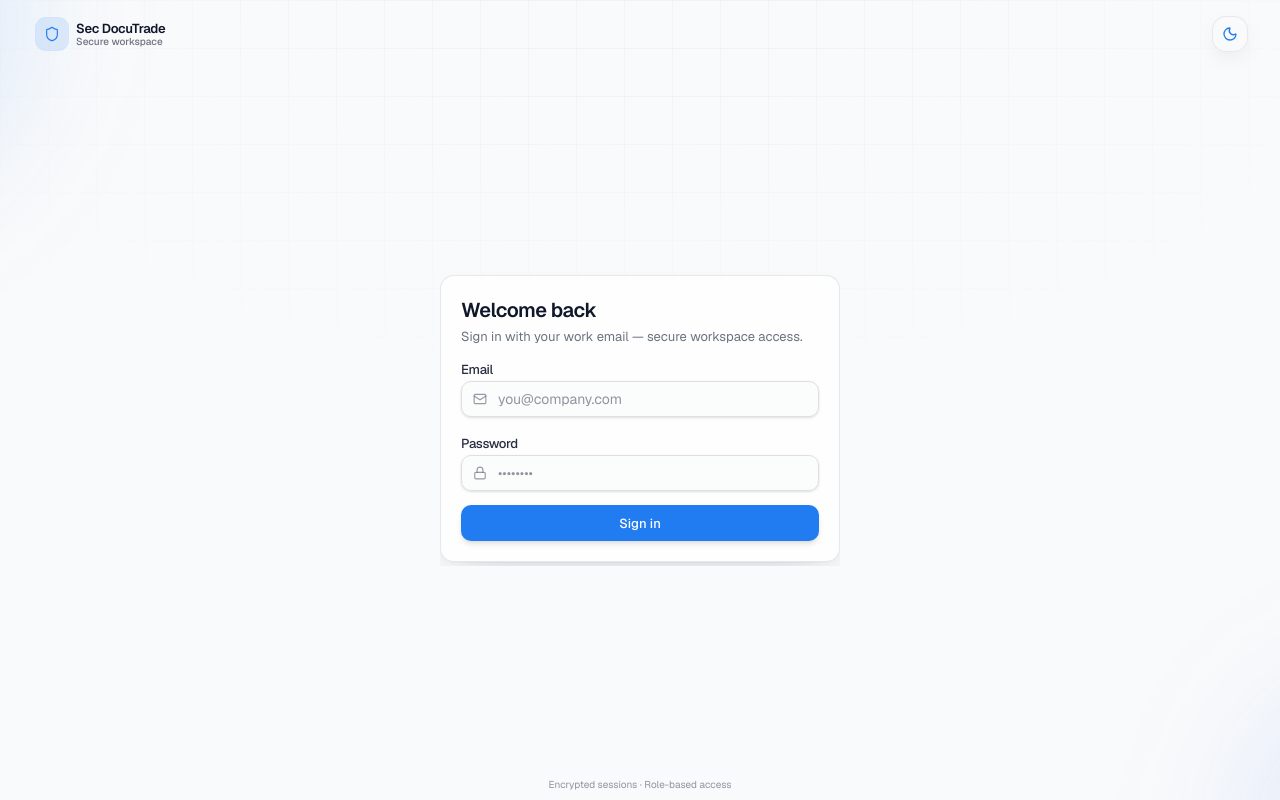
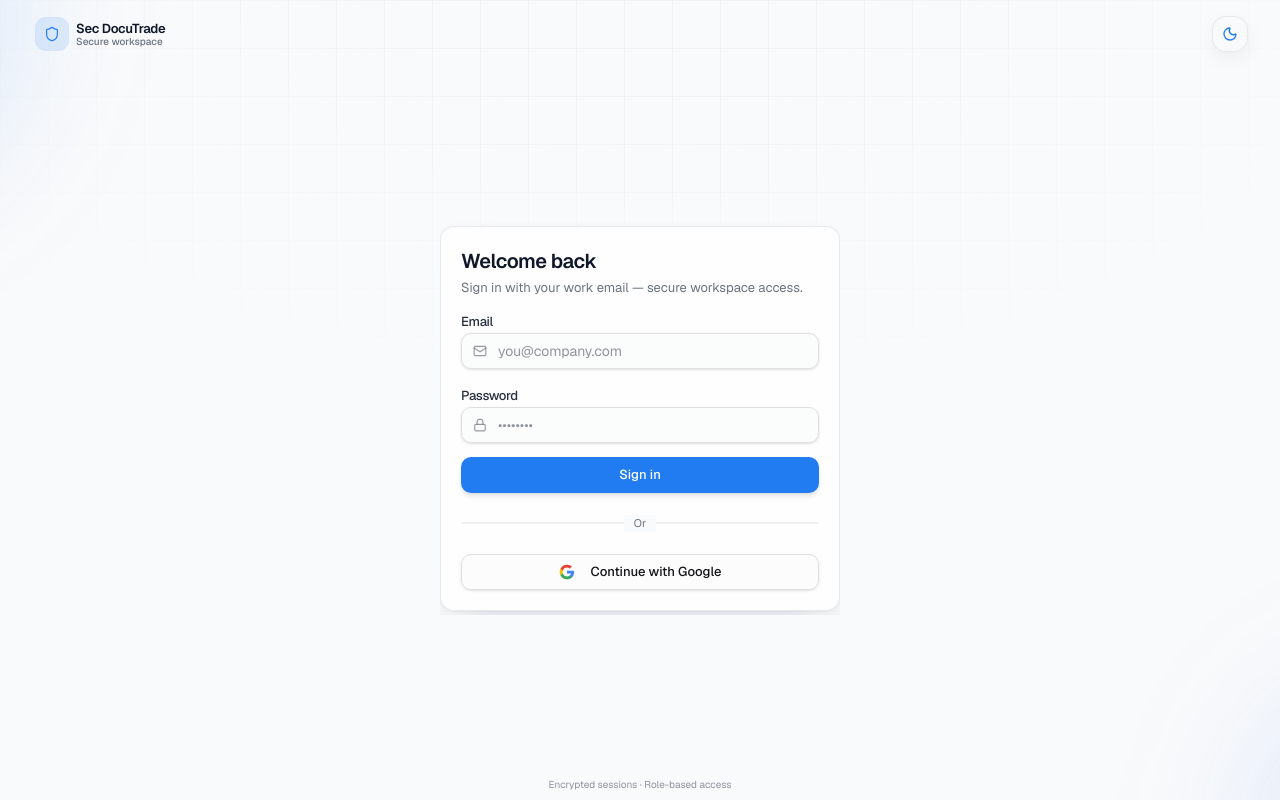
Before and after one commit to Nelson-dayan/wts-fincore, a Next.js app: page /login in a window 1280 px wide. Built offline with nearby package versions, Linux system fonts and the light colour scheme; no server answers.

Commit message:
google login compleate

```diff
--- a/src/components/login/Login.tsx
+++ b/src/components/login/Login.tsx
@@ -1,4 +1,4 @@
-
+import { Suspense } from "react";
 import Link from "next/link";
 import { AuthPageShell } from "@/components/auth/auth-page-shell";
 import { LoginForm } from "@/components/login/login-form";
@@ -34,7 +34,9 @@ export default async function Login() {
           </CardDescription>
         </CardHeader>
         <CardContent className="space-y-4">
-          <LoginForm />
+          <Suspense fallback={null}>
+            <LoginForm />
+          </Suspense>
           {/* <div className="relative py-0.5">
             <div className="absolute inset-x-0 top-1/2 h-px -translate-y-1/2 bg-border/80" />
             <p className="relative mx-auto w-max bg-background/90 px-2.5 text-center text-[11px] text-muted-foreground backdrop-blur-sm dark:bg-background/75">
--- a/src/components/login/login-form.tsx
+++ b/src/components/login/login-form.tsx
@@ -2,8 +2,9 @@
 
 import { Suspense, useState } from "react";
 import Link from "next/link";
-import { useRouter } from "next/navigation";
+import { useRouter, useSearchParams } from "next/navigation";
 import { signIn } from "next-auth/react";
+import { useEffect } from "react";
 import { Loader2, Lock, Mail } from "lucide-react";
 import { RegistrationNotice } from "@/components/login/registration-notice";
 import { Button } from "@/components/ui/button";
@@ -14,10 +15,18 @@ import { readResponseJson } from "@/lib/http/read-response-json";
 
 export function LoginForm() {
   const router = useRouter();
+  const searchParams = useSearchParams();
   const [email, setEmail] = useState("");
   const [password, setPassword] = useState("");
   const [error, setError] = useState<string | null>(null);
   const [pending, setPending] = useState(false);
+  const [googlePending, setGooglePending] = useState(false);
+
+  useEffect(() => {
+    if (searchParams?.get("error") === "AccessDenied") {
+      setError("You do not have access for this.");
+    }
+  }, [searchParams]);
 
   async function handleSubmit(e: React.FormEvent<HTMLFormElement>) {
     e.preventDefault();
@@ -112,6 +121,48 @@ export function LoginForm() {
           "Sign in"
         )}
       </Button>
+
+      <div className="relative py-2">
+        <div className="absolute inset-x-0 top-1/2 h-px -translate-y-1/2 bg-border/80" />
+        <p className="relative mx-auto w-max bg-background px-2.5 text-[11px] text-muted-foreground">
+          Or
+        </p>
+      </div>
+
+      <Button
+        type="button"
+        variant="outline"
+        className="h-9 w-full text-[13px] bg-background/50 hover:bg-background/80 cursor-pointer hover:scale-105 transition-transform duration-200 ease-in-out"
+        disabled={pending || googlePending}
+        onClick={() => {
+          setGooglePending(true);
+          signIn("google", { callbackUrl: "/" });
+        }}
+      >
+        {googlePending ? (
+          <Loader2 className="mr-2 size-3.5 animate-spin" aria-hidden />
+        ) : (
+          <svg className="mr-2 h-4 w-4" viewBox="0 0 24 24">
+            <path
+              d="M22.56 12.25c0-.78-.07-1.53-.2-2.25H12v4.26h5.92c-.26 1.37-1.04 2.53-2.21 3.31v2.77h3.57c2.08-1.92 3.28-4.74 3.28-8.09z"
+              fill="#4285F4"
+            />
+            <path
+              d="M12 23c2.97 0 5.46-.98 7.28-2.66l-3.57-2.77c-.98.66-2.23 1.06-3.71 1.06-2.86 0-5.29-1.93-6.16-4.53H2.18v2.84C3.99 20.53 7.7 23 12 23z"
+              fill="#34A853"
+            />
+            <path
+              d="M5.84 14.09c-.22-.66-.35-1.36-.35-2.09s.13-1.43.35-2.09V7.07H2.18C1.43 8.55 1 10.22 1 12s.43 3.45 1.18 4.93l2.85-2.22.81-.62z"
+              fill="#FBBC05"
+            />
+            <path
+              d="M12 5.38c1.62 0 3.06.56 4.21 1.64l3.15-3.15C17.45 2.09 14.97 1 12 1 7.7 1 3.99 3.47 2.18 7.07l3.66 2.84c.87-2.6 3.3-4.53 6.16-4.53z"
+              fill="#EA4335"
+            />
+          </svg>
+        )}
+        Continue with Google
+      </Button>
       {/* <p className="text-center text-xs text-muted-foreground">
         First-time setup?{" "}
         <Link href="/setup" className="text-primary underline-offset-2 hover:underline">
--- a/src/lib/auth/options.ts
+++ b/src/lib/auth/options.ts
@@ -3,9 +3,14 @@ import CredentialsProvider from "next-auth/providers/credentials";
 import { connectDB } from "@/lib/db/connect";
 import { UserModel } from "@/lib/db/models";
 import { verifyPassword } from "@/lib/auth/password";
+import GoogleProvider from "next-auth/providers/google";
 
 export const authOptions: NextAuthOptions = {
   providers: [
+    GoogleProvider({
+      clientId: process.env.GOOGLE_CLIENT_ID as string,
+      clientSecret: process.env.GOOGLE_CLIENT_SECRET as string,
+    }),
     CredentialsProvider({
       name: "credentials",
       credentials: {
@@ -39,8 +44,25 @@ export const authOptions: NextAuthOptions = {
   },
   secret: process.env.NEXTAUTH_SECRET,
   callbacks: {
-    async jwt({ token, user }) {
-      if (user && "role" in user) {
+    async signIn({ user, account }) {
+      if (account?.provider === "google") {
+        await connectDB();
+        const existingUser = await UserModel.findOne({ email: user.email?.trim().toLowerCase() });
+        if (!existingUser || !existingUser.isActive) {
+          return "/login?error=AccessDenied";
+        }
+      }
+      return true;
+    },
+    async jwt({ token, user, account }) {
+      if (account?.provider === "google") {
+        await connectDB();
+        const dbUser = await UserModel.findOne({ email: user.email?.trim().toLowerCase() });
+        if (dbUser) {
+          token.role = dbUser.role as string;
+          token.sub = dbUser._id.toString();
+        }
+      } else if (user && "role" in user) {
         token.role = user.role as string;
         token.sub = user.id;
       }
```
